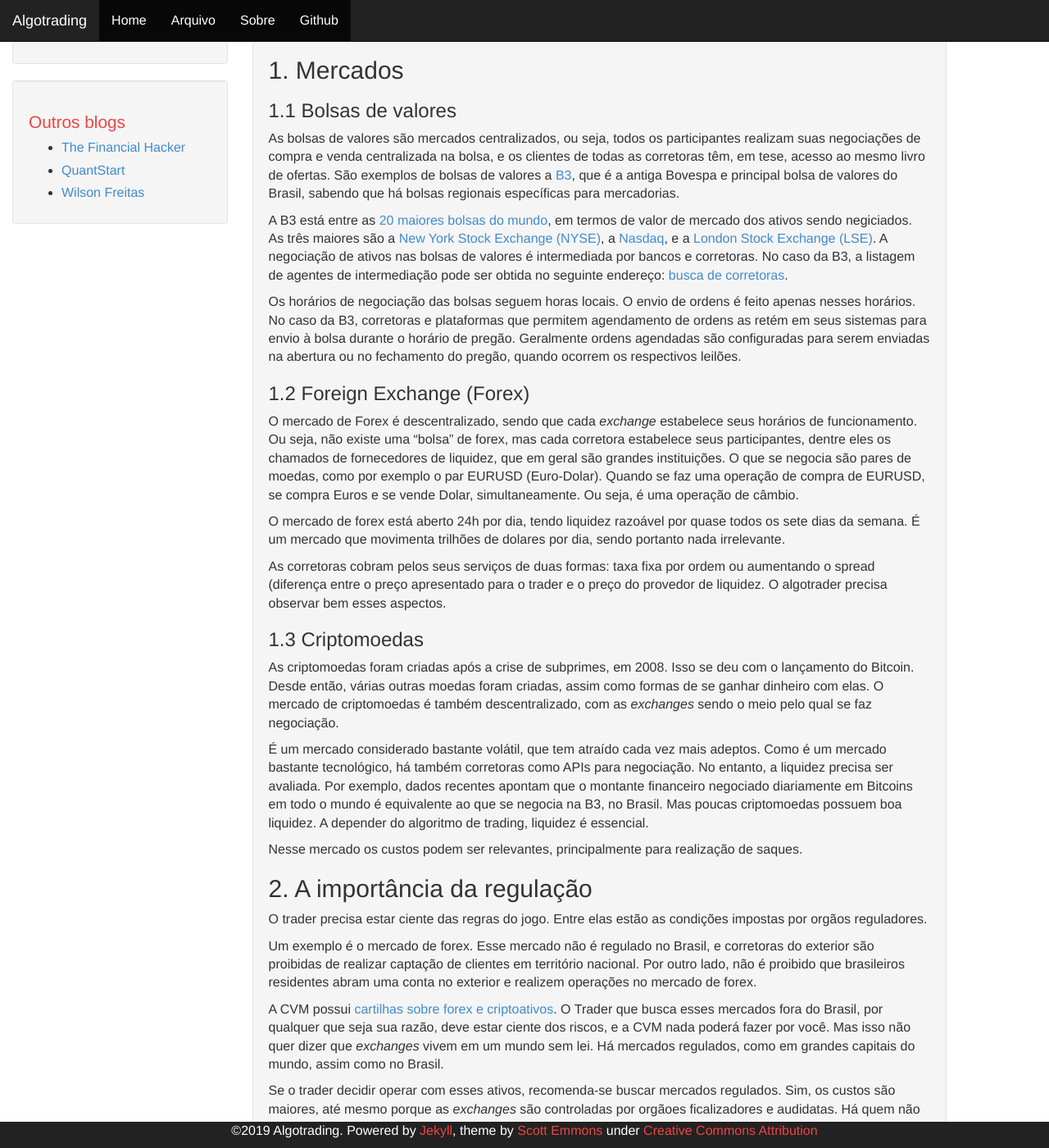
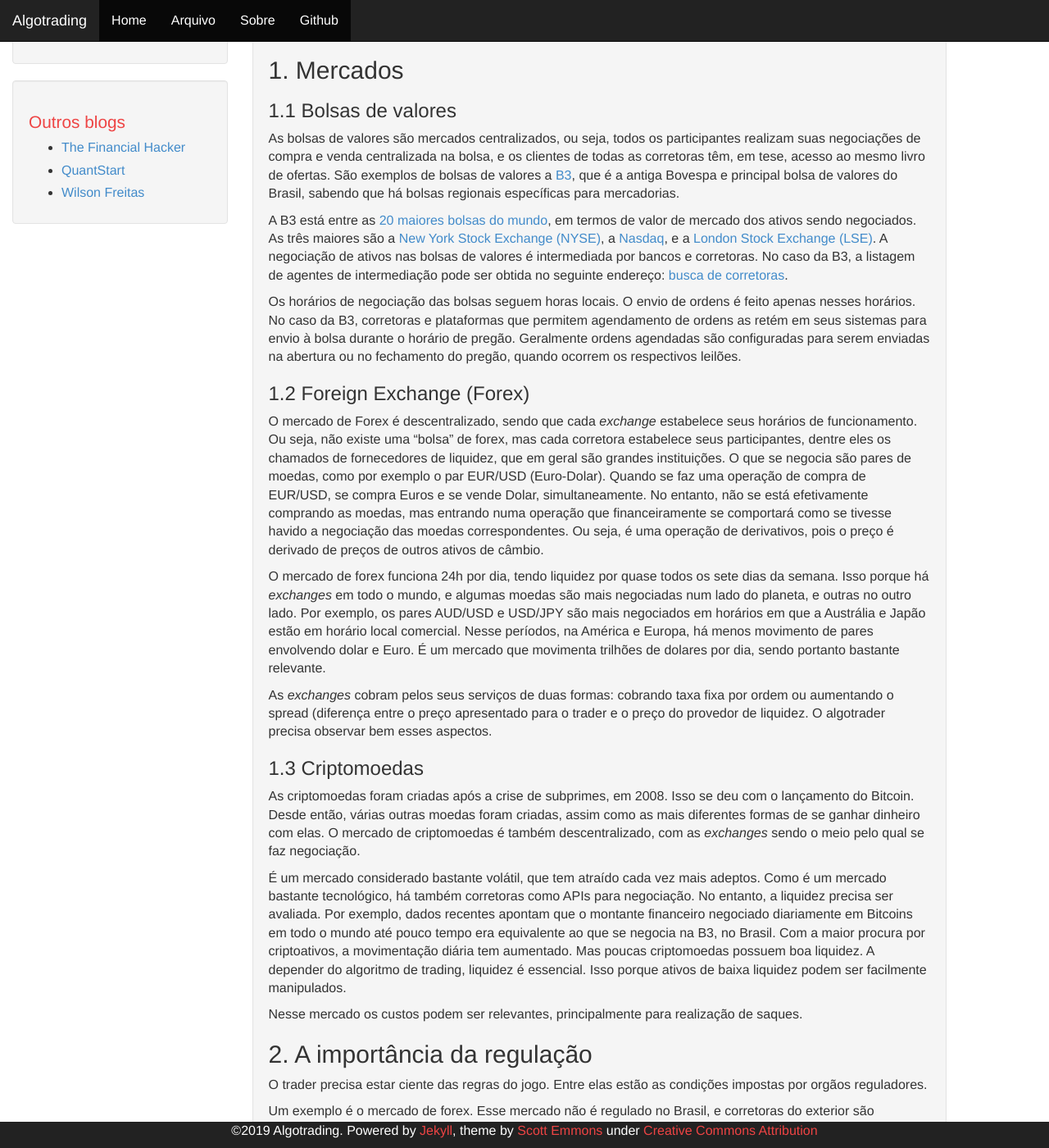
Before and after one commit to geovanyb/algotrading, a Jekyll site: the page built from docs/_posts/2019-07-21-mercados-para-algotrading.md, in a window 1280 px wide and 1400 px high, scrolled down 251 px. Shown: the whole window at 82% size. Built offline with Jekyll 4.4.1, drawn with Linux system fonts in a browser that asks for light colours; some of the changed text lies outside the part shown.

Commit message:
atualização

```diff
--- /dev/null
+++ b/docs/_includes/youtube-player.html
@@ -0,0 +1,9 @@
+<div class="embed-container" align="center">
+  <iframe
+      src="https://www.youtube.com/embed/{{ include.id }}"
+      width="700"
+      height="480"
+      frameborder="0"
+      allowfullscreen="">
+  </iframe>
+</div>
--- a/docs/_posts/2019-07-21-mercados-para-algotrading.md
+++ b/docs/_posts/2019-07-21-mercados-para-algotrading.md
@@ -14,24 +15,24 @@
 
 As bolsas de valores são mercados centralizados, ou seja, todos os participantes realizam suas negociações de compra e venda centralizada na bolsa, e os clientes de todas as corretoras têm, em tese, acesso ao mesmo livro de ofertas. São exemplos de bolsas de valores a [B3](http://www.b3.com.br), que é a antiga Bovespa e principal bolsa de valores do Brasil, sabendo que há bolsas regionais específicas para mercadorias.
 
-A B3 está entre as [20 maiores bolsas do mundo](https://www.bussoladoinvestidor.com.br/maiores-bolsas-de-valores-do-mundo/), em termos de valor de mercado dos ativos sendo negiciados. As três maiores são a [New York Stock Exchange (NYSE)](https://www.nyse.com), a [Nasdaq](https://www.nasdaq.com/), e a [London Stock Exchange (LSE)](https://www.londonstockexchange.com). A negociação de ativos nas bolsas de valores é intermediada por bancos e corretoras. No caso da B3, a listagem de agentes de intermediação pode ser obtida no seguinte endereço: [busca de corretoras](http://www.b3.com.br/pt_br/produtos-e-servicos/participantes/busca-de-participantes/busca-de-corretoras/).
+A B3 está entre as [20 maiores bolsas do mundo](https://www.bussoladoinvestidor.com.br/maiores-bolsas-de-valores-do-mundo/), em termos de valor de mercado dos ativos sendo negociados. As três maiores são a [New York Stock Exchange (NYSE)](https://www.nyse.com), a [Nasdaq](https://www.nasdaq.com/), e a [London Stock Exchange (LSE)](https://www.londonstockexchange.com). A negociação de ativos nas bolsas de valores é intermediada por bancos e corretoras. No caso da B3, a listagem de agentes de intermediação pode ser obtida no seguinte endereço: [busca de corretoras](http://www.b3.com.br/pt_br/produtos-e-servicos/participantes/busca-de-participantes/busca-de-corretoras/).
 
 Os horários de negociação das bolsas seguem horas locais. O envio de ordens é feito apenas nesses horários. No caso da B3, corretoras e plataformas que permitem agendamento de ordens as retém em seus sistemas para envio à bolsa durante o horário de pregão. Geralmente ordens agendadas são configuradas para serem enviadas na abertura ou no fechamento do pregão, quando ocorrem os respectivos leilões.
 
 
 ### 1.2 Foreign Exchange (Forex)
 
-O mercado de Forex é descentralizado, sendo que cada *exchange* estabelece seus horários de funcionamento. Ou seja, não existe uma "bolsa" de forex, mas cada corretora estabelece seus participantes, dentre eles os chamados de fornecedores de liquidez, que em geral são grandes instituições. O que se negocia são pares de moedas, como por exemplo o par EURUSD (Euro-Dolar). Quando se faz uma operação de compra de EURUSD, se compra Euros e se vende Dolar, simultaneamente. Ou seja, é uma operação de câmbio.
+O mercado de Forex é descentralizado, sendo que cada *exchange* estabelece seus horários de funcionamento. Ou seja, não existe uma "bolsa" de forex, mas cada corretora estabelece seus participantes, dentre eles os chamados de fornecedores de liquidez, que em geral são grandes instituições. O que se negocia são pares de moedas, como por exemplo o par EUR/USD (Euro-Dolar). Quando se faz uma operação de compra de EUR/USD, se compra Euros e se vende Dolar, simultaneamente. No entanto, não se está efetivamente comprando as moedas, mas entrando numa operação que financeiramente se comportará como se tivesse havido a negociação das moedas correspondentes. Ou seja, é uma operação de derivativos, pois o preço é derivado de preços de outros ativos de câmbio.
 
-O mercado de forex está aberto 24h por dia, tendo liquidez razoável por quase todos os sete dias da semana. É um mercado que movimenta trilhões de dolares por dia, sendo portanto nada irrelevante.
+O mercado de forex funciona 24h por dia, tendo liquidez por quase todos os sete dias da semana. Isso porque há *exchanges* em todo o mundo, e algumas moedas são mais negociadas num lado do planeta, e outras no outro lado. Por exemplo, os pares AUD/USD e USD/JPY são mais negociados em horários em que a Austrália e Japão estão em horário local comercial. Nesse períodos, na América e Europa, há menos movimento de pares envolvendo dolar e Euro. É um mercado que movimenta trilhões de dolares por dia, sendo portanto bastante relevante.
 
-As corretoras cobram pelos seus serviços de duas formas: taxa fixa por ordem ou aumentando o spread (diferença entre o preço apresentado para o trader e o preço do provedor de liquidez. O algotrader precisa observar bem esses aspectos.
+As *exchanges* cobram pelos seus serviços de duas formas: cobrando taxa fixa por ordem ou aumentando o spread (diferença entre o preço apresentado para o trader e o preço do provedor de liquidez. O algotrader precisa observar bem esses aspectos.
 
 ### 1.3 Criptomoedas
 
-As criptomoedas foram criadas após a crise de subprimes, em 2008. Isso se deu com o lançamento do Bitcoin. Desde então, várias outras moedas foram criadas, assim como formas de se ganhar dinheiro com elas. O mercado de criptomoedas é também descentralizado, com as *exchanges* sendo o meio pelo qual se faz negociação.
+As criptomoedas foram criadas após a crise de subprimes, em 2008. Isso se deu com o lançamento do Bitcoin. Desde então, várias outras moedas foram criadas, assim como as mais diferentes formas de se ganhar dinheiro com elas. O mercado de criptomoedas é também descentralizado, com as *exchanges* sendo o meio pelo qual se faz negociação.
 
-É um mercado considerado bastante volátil, que tem atraído cada vez mais adeptos. Como é um mercado bastante tecnológico, há também corretoras como APIs para negociação. No entanto, a liquidez precisa ser avaliada. Por exemplo, dados recentes apontam que o montante financeiro negociado diariamente em Bitcoins em todo o mundo é equivalente ao que se negocia na B3, no Brasil. Mas poucas criptomoedas possuem boa liquidez. A depender do algoritmo de trading, liquidez é essencial.
+É um mercado considerado bastante volátil, que tem atraído cada vez mais adeptos. Como é um mercado bastante tecnológico, há também corretoras como APIs para negociação. No entanto, a liquidez precisa ser avaliada. Por exemplo, dados recentes apontam que o montante financeiro negociado diariamente em Bitcoins em todo o mundo até pouco tempo era equivalente ao que se negocia na B3, no Brasil. Com a maior procura por criptoativos, a movimentação diária tem aumentado. Mas poucas criptomoedas possuem boa liquidez. A depender do algoritmo de trading, liquidez é essencial. Isso porque ativos de baixa liquidez podem ser facilmente manipulados.
 
 Nesse mercado os custos podem ser relevantes, principalmente para realização de saques.
 
@@ -47,18 +48,22 @@
 
 Logo, o problema não é tanto com esses mercados, mas ele pode estar sim com a corretora. Por isso o trader precisa fazer a devida diligência para fazer sua escolha.
 
-Mas isso não significa que a operação em bolsas de valores também não tenha problema. Claro que existem todos os riscos inerentes desse mercado, inclusive de a corretora fechar as portas. No caso do Brasil, já aconteceu isso. Como a custódia não é na corretora, não há problema. O problema pode ser receber de volta o dinheiro parado em conta corrente. Isso faz com que o trader busque manter poucos recursos parados em conta corrente, ou mesmo fazer mais uso das garantias providas por suas posições, que podem até mesmo ser em títulos de renda fixa de alta liquidez.
+Isso não significa que a operação em bolsas de valores também não tenha problema. Claro que existem todos os riscos inerentes desse mercado, inclusive de a corretora fechar as portas. No caso do Brasil, já aconteceu isso. Como a custódia não é na corretora, não há problema. O problema pode ser receber de volta o dinheiro parado em conta corrente. Isso faz com que o trader busque manter poucos recursos parados em conta corrente, ou mesmo fazer mais uso das garantias providas por suas posições, que podem até mesmo ser em títulos de renda fixa de alta liquidez.
 
 
 ## 3. Aspectos tecnológicos
 
-Agora, vendo apenas sob a ótica de algotrading, os aspectos de tecnologias e disponibilidade de dados são muito importantes, além, claro, da regulação, debatida acima. Sob esse aspecto, a questão do mercado algo é menos relevante.
+Agora, vendo apenas sob a ótica de algotrading, os aspectos de tecnologias e disponibilidade de dados são muito importantes, além, claro, da regulação, debatida acima. Sob esses aspectos, a questão do mercado algo é menos relevante.
 
-Primeiro, do ponto de vista de tecnologia, até o momento, o trader brasileiro conta com poucas facilidades para operação na B3. Isso não nos impede de operar, de forma lucrativa, com a B3. Mas podia ter serviços como encontrados em corretoras de grandes bolsas mundiais. Fala-se por exemplo de APIs de dados e de negociação. Sem esse tipo de serviço aqui no país, a negociação deve ser feita por meio de home brokers e plataformas de terceiros.
+Primeiro, do ponto de vista de tecnologia, até o momento, o trader brasileiro conta com poucas facilidades para operação na B3. Isso não nos impede de operar, de forma lucrativa, com a B3. Mas podia ter serviços como encontrados em corretoras de grandes bolsas mundiais. Fala-se por exemplo de APIs de dados e de negociação. Sem esse tipo de serviço aqui no país, a negociação deve ser feita por meio de home brokers e plataformas de terceiros. Na verdade existem empresas que produzem softwares com essas características, mas são direcionados ao grande investidor e fundos de investimento, pelo custo.
 
 Os home brokers são feitos para serem operados por pessoas, e não máquinas. Logo, toda interface é por meio de teclado e mouse. Isso significa que a melhor automação que pode ser feita é por meio de bibliotecas de manipulação dessas interfaces. Mesmo assim, a lentidão dessas interfaces as destina a operações para as quais uns 15s de tempo de preenchimento de uma boleta não atrapalhe o resultado. Para os swing traders, isso não é um real problema.
 
-Já das plataformas existentes, Metatrader apresenta excelentes capacidades de interface com outros programas (por meio de sockets) ou de execução de código programado em sintaxe C/C++. Outros fabricantes nacionais estão abrindo suas plataformas para permitir trading algorítmico. Vale a pena acompanhar essa evolução. Nós esperamos uma maior disponibilidade de recursos para algotraders nos próximos anos.
+<br/>
+{% include youtube-player.html id=page.youtubeId %}
+<br/>
+
+Com relação às plataformas de negociação, Metatrader apresenta excelentes capacidades de interface com outros programas (por meio de sockets) ou de execução de código programado em sintaxe C/C++. Outros fabricantes nacionais estão abrindo suas plataformas para permitir trading algorítmico, ou propõem plataformas específicas para robôs de negociação. Vale a pena acompanhar essa evolução. Nós esperamos uma maior disponibilidade de recursos para algotraders nos próximos anos.
 
 No âmbito internacional, já existe uma grande variedade de corretoras e exchanges que são amigáveis a algotrading. Essas corretoras disponibilizam APIs, plataformas e tecnologia para algotraders. E isso tanto para bolsas de valores como para forex e  criptoativos. Uma breve busca no Google já mostra como está esse universo.
 
@@ -82,4 +87,4 @@
 
 O algotrader encontra cada vez mais espaço para desenvolvimento de suas estratégias. Quer seja bolsa de valores, forex ou criptoativos, o algotrader precisa conhecer bem sobre aquele mercado e ter uma boa noção dos riscos envolvidos. Com isso em mente, poderá desenvolver estratégias que são rentáveis. Em conjunto com uma boa gestão de risco, que é o que trará consistência e resiliência, tem-se uma conjunção de elementos a seu favor.
 
-Esse texto menciona muito sobre riscos. Parece até que o melhor é deixar seu dinheiro aplicado na própria poupança em um grande banco. Será que não existe risco?
+Esse texto menciona muito sobre riscos. Parece até que o melhor é deixar seu dinheiro aplicado na própria poupança em um grande banco. Mas será mesmo que não existe risco em fazer isso?
```
Also changed, not shown: other parts of docs/_posts/2019-07-21-mercados-para-algotrading.md (+1 -0 lines).
